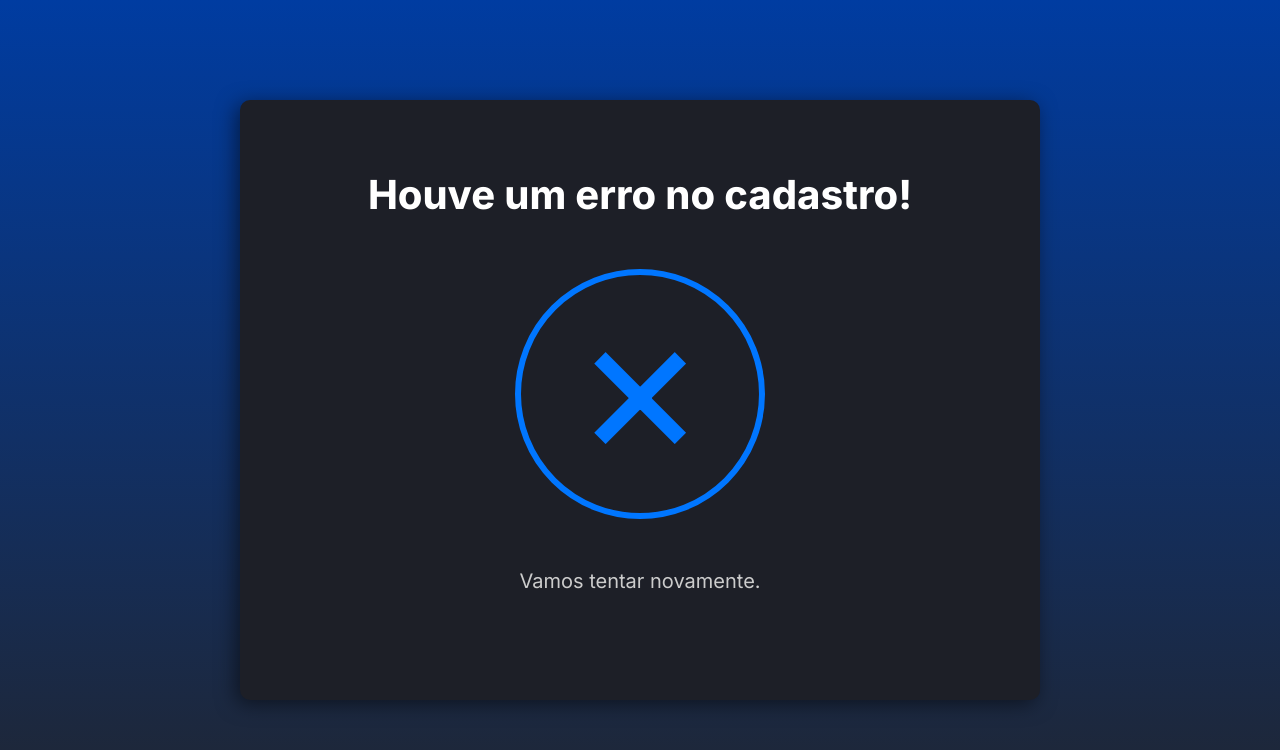
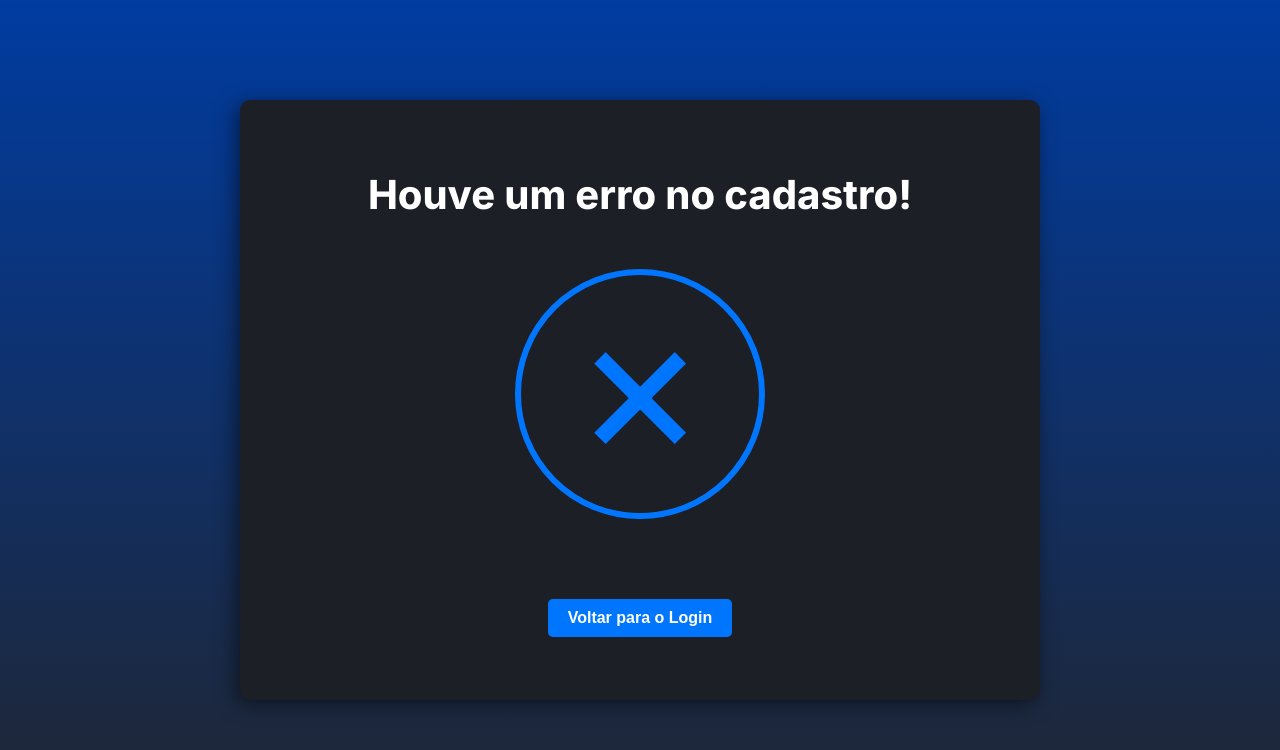
Before and after one commit to unb-mds/Sonorus-2025.1, a React (Create React App) app in the folder src/frontend/: page /erroCadastro in a window 1280 px wide. Shown: the top 750 px of the page. Built offline with nearby package versions, Linux system fonts and the light colour scheme; no server answers.

Commit message:
implementa testes unitários para o componente Login

```diff
--- a/src/frontend/src/Components/TelaErro/ErroCadastro.css
+++ b/src/frontend/src/Components/TelaErro/ErroCadastro.css
@@ -38,3 +38,20 @@
   font-size: 20px;
   color: #cccccc;
 }
+
+.botao-voltar-login {
+  background-color: #0076ff;
+  color: white;
+  padding: 10px 20px;
+  border: none;
+  border-radius: 5px;
+  cursor: pointer;
+  font-size: 16px;
+  font-weight: bold;
+  transition: background-color 0.3s ease;
+  margin-top: 30px;
+}
+
+.botao-voltar-login:hover {
+  background-color: #005bb7;
+}
--- a/src/frontend/src/Components/TelaErro/ErroCadastro.jsx
+++ b/src/frontend/src/Components/TelaErro/ErroCadastro.jsx
@@ -1,8 +1,14 @@
-import { useState } from 'react';
+import React from 'react';
 import './ErroCadastro.css';
-
+import { useNavigate } from 'react-router-dom';
 
 const ErroCadastro = () => {
+  const navigate = useNavigate();
+
+  const handleVoltarLogin = () => {
+    navigate('/login');
+  };
+
   return (
     <div className="erro-card">
       <h1 className="erro-title">Houve um erro no cadastro!</h1>
@@ -11,7 +17,12 @@ const ErroCadastro = () => {
           <span className="cruz">×</span>
         </div>
       </div>
-        <p className="erro-message">Vamos tentar novamente.</p>
+      <button
+        className="botao-voltar-login"
+        onClick={handleVoltarLogin}
+      >
+        Voltar para o Login
+      </button>
     </div>
   );
 };
--- a/src/frontend/src/Components/TelaErro/ErroLeitura.css
+++ b/src/frontend/src/Components/TelaErro/ErroLeitura.css
@@ -38,3 +38,20 @@
   font-size: 20px;
   color: #cccccc;
 }
+
+.botao-voltar-login {
+  background-color: #0076ff;
+  color: white;
+  padding: 10px 20px;
+  border: none;
+  border-radius: 5px;
+  cursor: pointer;
+  font-size: 16px;
+  font-weight: bold;
+  transition: background-color 0.3s ease;
+  margin-top: 30px;
+}
+
+.botao-voltar-login:hover {
+  background-color: #005bb7;
+}
--- a/src/frontend/src/Components/TelaErro/ErroLeitura.jsx
+++ b/src/frontend/src/Components/TelaErro/ErroLeitura.jsx
@@ -1,8 +1,14 @@
-import { useState } from 'react';
+import React from 'react';
 import './ErroLeitura.css';
-
+import { useNavigate } from 'react-router-dom';
 
 const ErroLeitura = () => {
+  const navigate = useNavigate();
+
+  const handleVoltarLogin = () => {
+    navigate('/login');
+  };
+
   return (
     <div className="erro-card">
       <h1 className="erro-title">Algo deu errado.</h1>
@@ -11,7 +17,12 @@ const ErroLeitura = () => {
           <span className="cruz">×</span>
         </div>
       </div>
-        <p className="erro-message">Vamos tentar novamente.</p>
+      <button
+        className="botao-voltar-login"
+        onClick={handleVoltarLogin}
+      >
+        Voltar para o Login
+      </button>
     </div>
   );
 };
--- a/src/frontend/src/Components/TelaFuncionou/SucessoCadastro.css
+++ b/src/frontend/src/Components/TelaFuncionou/SucessoCadastro.css
@@ -38,3 +38,20 @@
   font-size: 20px;
   color: #cccccc;
 }
+
+.botao-voltar-login {
+  background-color: #0076ff;
+  color: white;
+  padding: 10px 20px;
+  border: none;
+  border-radius: 5px;
+  cursor: pointer;
+  font-size: 16px;
+  font-weight: bold;
+  transition: background-color 0.3s ease;
+  margin-top: 30px;
+}
+
+.botao-voltar-login:hover {
+  background-color: #005bb7;
+}
--- a/src/frontend/src/Components/TelaFuncionou/SucessoCadastro.jsx
+++ b/src/frontend/src/Components/TelaFuncionou/SucessoCadastro.jsx
@@ -1,7 +1,14 @@
-import { useState } from 'react';
+import React from 'react';
 import './SucessoCadastro.css';
+import { useNavigate } from 'react-router-dom';
 
 const SucessoCadastro = () => {
+  const navigate = useNavigate();
+
+  const handleVoltarLogin = () => {
+    navigate('/login');
+  };
+
   return (
     <div className="sucesso-card">
       <h1 className="sucesso-title">Autenticação realizada!</h1>
@@ -10,7 +17,12 @@ const SucessoCadastro = () => {
           <span className="check">✓</span>
         </div>
       </div>
-      <p className="sucesso-message">Bem-vindo!</p>
+      <button
+        className="botao-voltar-login"
+        onClick={handleVoltarLogin}
+      >
+        Voltar para o Login
+      </button>
     </div>
   );
 };
--- a/src/frontend/src/Components/TelaFuncionou/VozCadastrada.css
+++ b/src/frontend/src/Components/TelaFuncionou/VozCadastrada.css
@@ -38,3 +38,20 @@
   font-size: 20px;
   color: #cccccc;
 }
+
+.botao-voltar-login {
+  background-color: #0076ff;
+  color: white;
+  padding: 10px 20px;
+  border: none;
+  border-radius: 5px;
+  cursor: pointer;
+  font-size: 16px;
+  font-weight: bold;
+  transition: background-color 0.3s ease;
+  margin-top: 30px;
+}
+
+.botao-voltar-login:hover {
+  background-color: #005bb7;
+}
--- a/src/frontend/src/Components/TelaFuncionou/VozCadastrada.jsx
+++ b/src/frontend/src/Components/TelaFuncionou/VozCadastrada.jsx
@@ -1,7 +1,14 @@
-import { useState } from 'react';
+import React from 'react';
 import './VozCadastrada.css';
+import { useNavigate } from 'react-router-dom';
 
 const VozCadastrada = () => {
+  const navigate = useNavigate();
+
+  const handleVoltarLogin = () => {
+    navigate('/login');
+  };
+
   return (
     <div className="sucesso-card">
       <h1 className="sucesso-title">Sua voz foi cadastrada!</h1>
@@ -10,7 +17,12 @@ const VozCadastrada = () => {
           <span className="check">✓</span>
         </div>
       </div>
-      <p className="sucesso-message">Agora você pode usar a voz para logar!</p>
+      <button
+        className="botao-voltar-login"
+        onClick={handleVoltarLogin}
+      >
+        Voltar para o Login
+      </button>
     </div>
   );
 };
```
Also changed, not shown: src/frontend/package.json (+17 -6 lines), 2 other files (tests, documents, lock files or other folders). Lines whose indentation alone changed are shown as unchanged.
